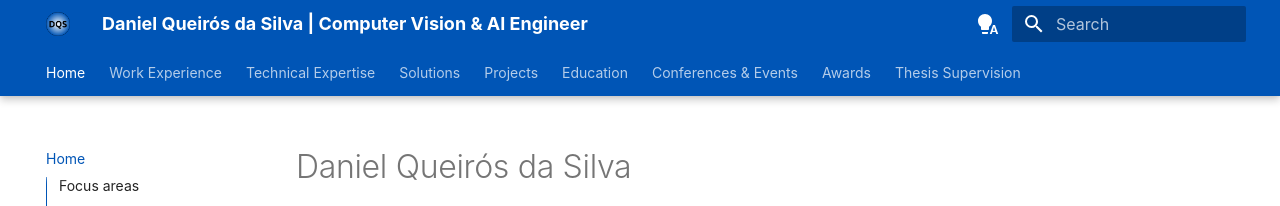
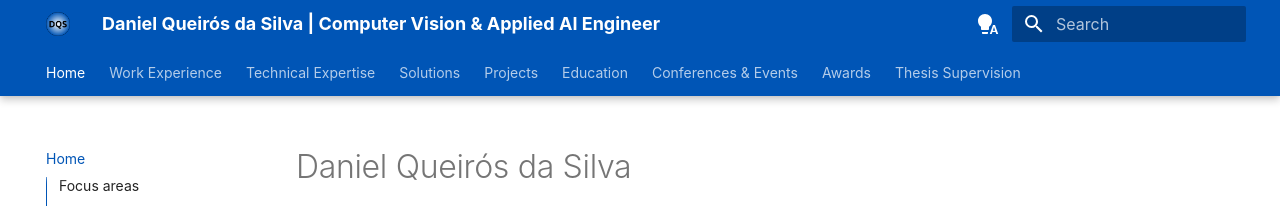
Before and after one commit to daniqsilva25/daniqsilva25.github.io, an MkDocs documentation site: the page built from docs/index.md, in a window 1280 px wide. Shown: the top 206 px of the page. Built offline with MkDocs 1.6.1 and Material for MkDocs 9.7.7, drawn with Linux system fonts in a browser that asks for light colours.

Commit message:
New version of website

```diff
--- a/mkdocs.yml
+++ b/mkdocs.yml
@@ -1,4 +1,4 @@
-site_name: Daniel Queirós da Silva | Computer Vision & AI Engineer
+site_name: Daniel Queirós da Silva | Computer Vision & Applied AI Engineer
 site_url: https://daniqsilva25.github.io/
 theme:
   name: material
```
